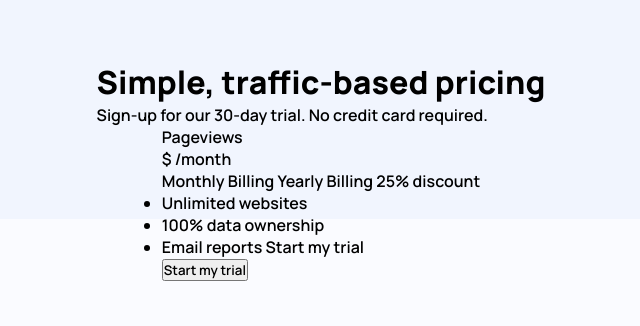
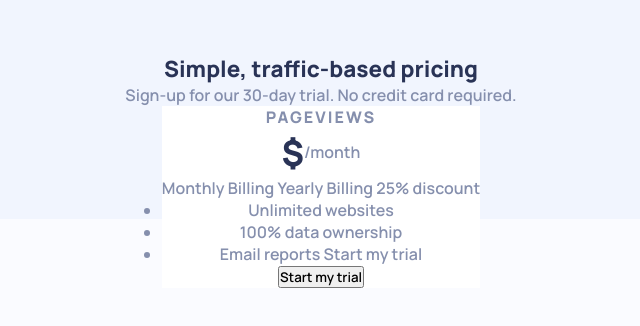
Before and after one commit to t-devl/interactive-pricing-component, a plain HTML site: page index.html in a window 1280 px wide. Shown: the part 230-556 px from the top of the page, without its empty margins (319-959 px from the left). Drawn offline with Linux system fonts and the light colour scheme.

Commit message:
Style pageviews and price

```diff
--- a/index.html
+++ b/index.html
@@ -15,14 +15,16 @@
   </head>
   <body>
     <div class="container">
-      <div>
-        <h1>Simple, traffic-based pricing</h1>
-        <p>Sign-up for our 30-day trial. No credit card required.</p>
+      <div class="intro">
+        <h1 class="title">Simple, traffic-based pricing</h1>
+        <p class="description">
+          Sign-up for our 30-day trial. No credit card required.
+        </p>
       </div>
-      <div>
-        <div>
-          <div>Pageviews</div>
-          <div>$ /month</div>
+      <div class="pricing-component">
+        <div class="main">
+          <div class="pageviews">Pageviews</div>
+          <div class="price"><span class="price-figure">$</span> /month</div>
           <div>Monthly Billing Yearly Billing 25% discount</div>
         </div>
         <div>
--- a/style.css
+++ b/style.css
@@ -37,3 +37,41 @@ button {
   background-image: url("./images/bg-pattern.svg");
   background-repeat: no-repeat;
 }
+
+.intro {
+  text-align: center;
+}
+
+.title {
+  color: var(--darkDesaturatedBlue);
+  font-size: 1.4rem;
+}
+
+.description {
+  color: var(--greyishBlue);
+  font-size: 1rem;
+}
+
+.pricing-component {
+  background-color: var(--white);
+  color: var(--greyishBlue);
+  text-align: center;
+}
+
+.pageviews {
+  font-weight: bold;
+  letter-spacing: 2px;
+  text-transform: uppercase;
+}
+
+.price {
+  display: flex;
+  justify-content: center;
+  align-items: center;
+}
+
+.price-figure {
+  color: var(--darkDesaturatedBlue);
+  font-size: 2.2rem;
+  font-weight: bold;
+}
```
